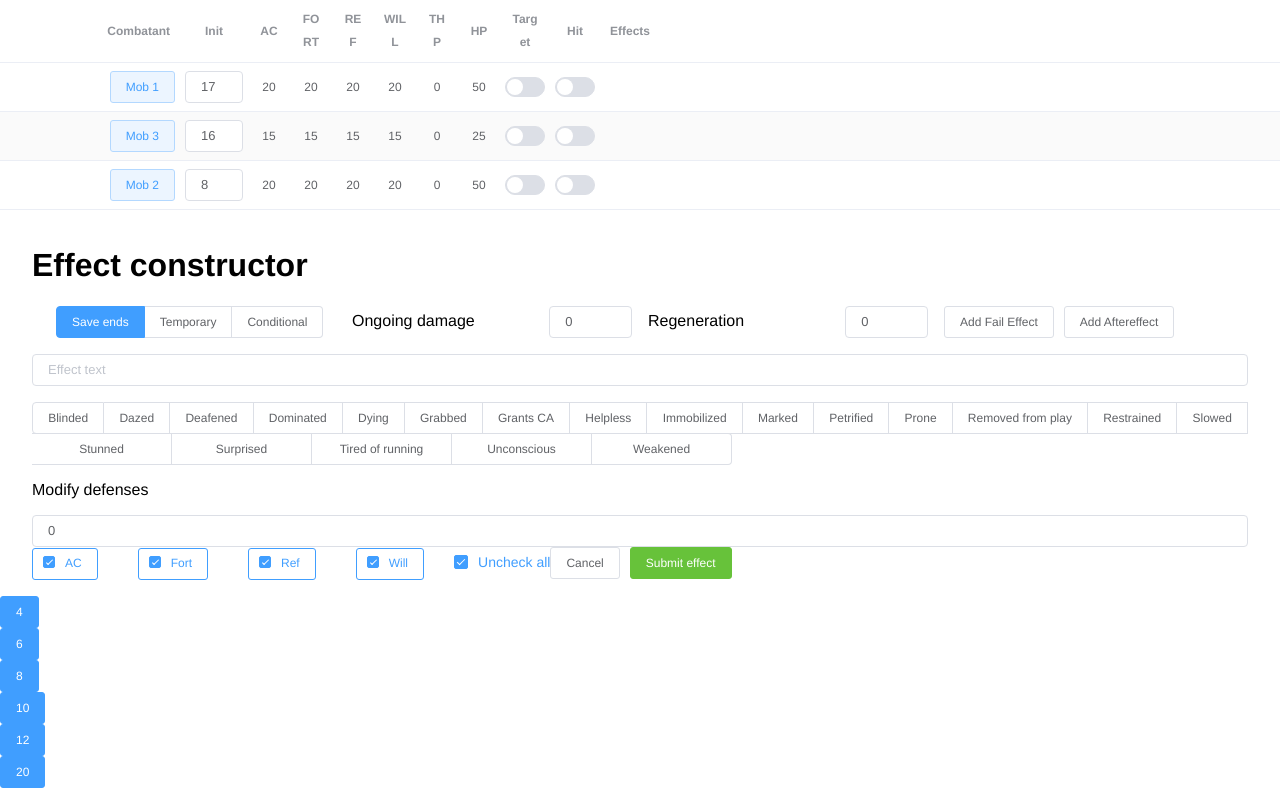
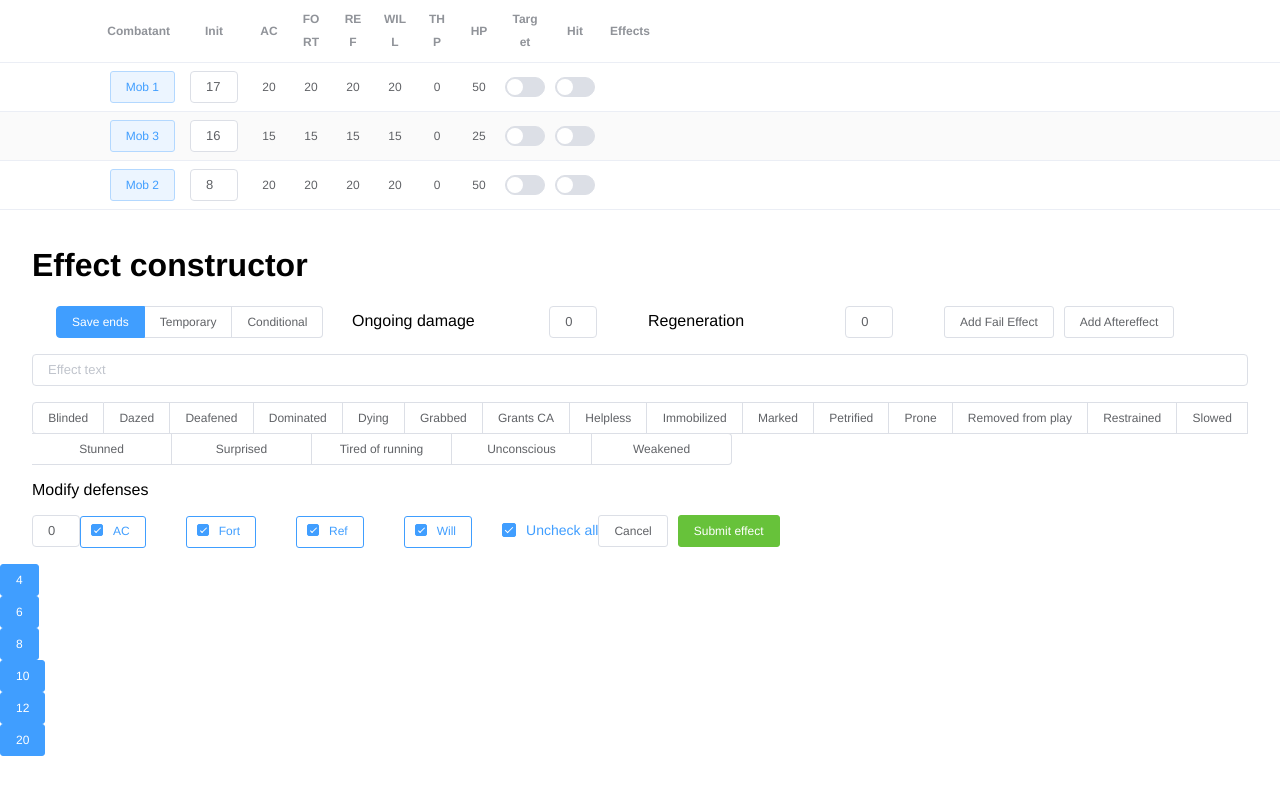
Before and after one commit to dubaua/dmapp, a Vue app: page / in a window 1280 px wide. Built offline with nearby package versions, Linux system fonts and the light colour scheme.

Commit message:
display as inline block, limit width

```diff
--- a/src/components/ui/DragAdjust.vue
+++ b/src/components/ui/DragAdjust.vue
@@ -177,6 +177,9 @@ export default {
 <style lang="scss">
 $primary-blue: #409eff;
 .draginput {
+  display: inline-block;
+  max-width: 48px;
+
   &__overlay {
     background: rgba(0, 0, 0, 0.8);
     z-index: 1000;
```
